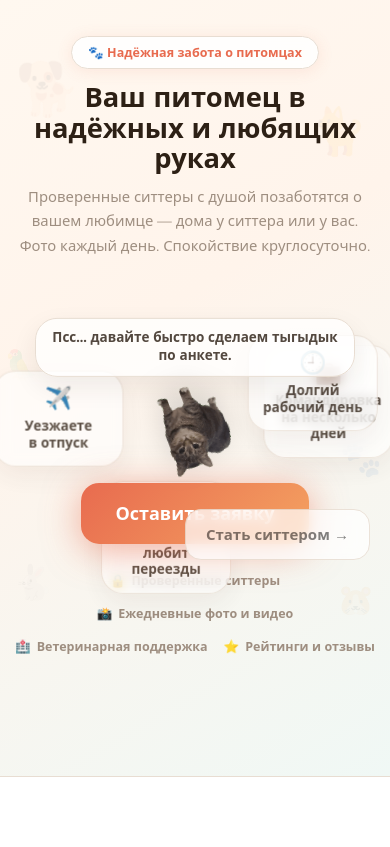
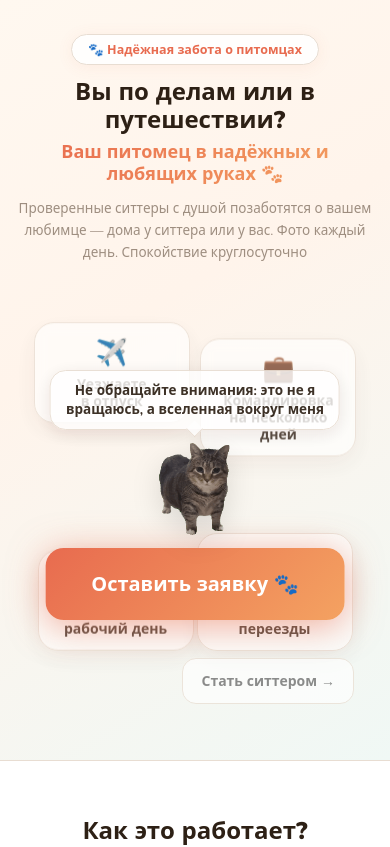
Before and after one commit to 4444alex4444/pawsitter-netlify, a React (Vite) app: page / in a window 390 px wide. Shown: the top 847 px of the page. Built offline with nearby package versions, Linux system fonts and the light colour scheme.

Commit message:
Add files via upload

```diff
--- a/src/App.tsx
+++ b/src/App.tsx
@@ -1,4 +1,4 @@
-import { useState, useEffect, useMemo, useRef } from "react";
+import { useState, useEffect } from "react";
 
 const CSS = `
 @import url('https://fonts.googleapis.com/css2?family=Nunito:wght@400;600;700;800;900&display=swap');
@@ -43,38 +43,62 @@ const PET_ANIM = {
 };
 
 const PET_QUIPS = {
-  cat: ['Я тут хозяин 😌','Мур... это моё кресло 🛋','Я не сплю. Медитирую 🧘','Кручусь-верчусь 🌀'],
-  dog: ['ЗУМИИ ЗУМИИ!!! 🏃','Ты вернёшься?! 🥺','МЯЧИК?! 🎾','Гав-гав-люблю-тебя! ❤️'],
-  rabbit: ['*бинки-бинки* 🎉','Морковка где?! 🥕','Я счастлив вот так! 🌈','СВОБОДА!!! 🐇'],
-  hamster: ['бегубегубегу 💨','Я пробежал 10 км! 🏅','Колесо зовёт! 🌀','Быстрее! Ещё быстрее! ⚡'],
-  bird: ['Чик-чирик! Фью-фью 🦜','Я умею говорить! 🗣','Хорошая птичка! ✨','Свисти со мной! 🎵'],
-  other: ['Привет! Это я! 🐾','Я особенный! 🌟','Выбери меня! 💛','Я здесь, здесь! 🎊'],
+  cat: ['Отлично. Один пушистый начальник зарегистрирован','Кошка отмечена. Готовьте диван','Наконец-то. Кто-то признал, что кот — главный'],
+  dog: ['О, ну всё. Кто-то будет очень сильно любить всех подряд','Принято. Запускаю режим “гулять, бегать, обожать”','Собака. Значит в этой заявке будет много движения и счастья'],
+  rabbit: ['Кролик. Срочно проверяем безопасность проводов','Кролик. Значит будет много ушей, скорости и внезапных исчезновений'],
+  hamster: ['Хомяк. Маленький, а логистика как у склада','Хомяк. Кто-то здесь очень серьёзно относится к семечкам','Маленький клиент, большие амбиции'],
+  bird: ['Птица? Значит будильник теперь пернатый','Птица отмечена. Готовим корм и уважение к вокалу','Птица. Значит кто-то здесь любит быть громким и красивым одновременно'],
+  other: ['Я тут не просто так. Я тут с важной кошачьей экспертизой','Псс… давайте быстро сделаем тыгыдык по анкете','Это не я вращаюсь. Это Вселенная вращается вокруг меня'],
 };
-const LANDING_START = [
-  'Не обращайте внимания: это не я вращаюсь, а вселенная вокруг меня.',
-  'Сделаем вместе с тобой тыгыдык по заявке и опишем питомца.',
-  'Псс… давайте быстро сделаем тыгыдык по анкете.',
-  'Я тут не просто так. Я тут с важной кошачьей экспертизой.',
+
+const START_LINES = [
+  'Не обращайте внимания: это не я вращаюсь, а вселенная вокруг меня',
+  'Сделаем вместе с тобой тыгыдык по заявке и опишем питомца',
+  'Псс… давайте быстро сделаем тыгыдык по анкете',
+  'Я тут не просто так. Я тут с важной кошачьей экспертизой',
 ];
-const LANDING_HOVER = [
-  'Лапки убрали. Я ещё не подписывал согласие на поглаживание.',
-  'Слишком быстро. Попробуйте ещё раз. С едой.',
-  'Попытка контакта зафиксирована. Ухожу красиво.',
+const HOVER_LINES = [
+  'Лапки убрали. Я ещё не подписывал согласие на поглаживание',
+  'Слишком быстро. Попробуйте ещё раз. С едой',
+  'Попытка контакта зафиксирована. Ухожу красиво',
 ];
-const LANDING_IDLE = [
-  'Иногда лучший отпуск — это спокойный питомец дома.',
-  'Я просто проверяю, всё ли тут надёжно.',
-  'Кошки обычно не доверяют людям. Но этих ситтеров я проверил.',
-  'Это не я вращаюсь. Это Вселенная вращается вокруг меня.',
-  'Технически я здесь главный.',
-];
-const LANDING_REASONS = [
-  { key:'vacation', icon:'✈️', lines:['Уезжаете','в отпуск'], phrase:'Отпуск — серьёзная причина. Давайте найдём ситтера.' },
-  { key:'trip', icon:'💼', lines:['Командировка','на несколько дней'], phrase:'Командировки случаются. Питомец должен жить спокойно.' },
-  { key:'work', icon:'🕘', lines:['Долгий','рабочий день'], phrase:'Понимаю. Значит нужен кто-то надёжный.' },
-  { key:'nomoves', icon:'🐾', lines:['Питомец не любит','переезды'], phrase:'Некоторые звери предпочитают оставаться дома. Мудро.' },
+const REASON_LINES = {
+  vacation:'Отпуск — это серьёзная причина. Давайте найдём ситтера',
+  trip:'Командировки случаются. Питомец должен жить спокойно',
+  workday:'Понятно. Значит нужен кто-то надёжный',
+  nomoves:'Некоторые звери предпочитают оставаться дома. Мудро',
+};
+const IDLE_LINES = [
+  'Это не я вращаюсь. Это Земля',
+  'Технически я здесь главный',
+  'Это мой стартап',
+  'Я вообще-то консультант по комфорту',
+  'Это не я вращаюсь. Это Вселенная вращается вокруг меня',
 ];
 
+function noDot(v=''){ return String(v).replace(/\.$/, ''); }
+function pick(arr){ return arr[Math.floor(Math.random()*arr.length)] || ''; }
+function getStepQuips(f, step){
+  if(!f.petType) return START_LINES;
+  if(step===1) return PET_QUIPS[f.petType] || PET_QUIPS.other;
+  if(step===2){
+    const lines=[];
+    if(f.lastVet || f.vetName || f.vetPhone) lines.push('Так, клиника есть. Уже спокойнее даже мне','Вижу организованных людей. Редкость','Хорошо. Медицинская часть учтена','Отлично, у питомца есть план на случай форс-мажора');
+    if(!f.noMeds || (f.meds||[]).length) lines.push('О. Таблетки. Начинается игра «поймай меня сначала»','Лекарства отмечены. Я уже подозрительно смотрю','Интересно. Таблетка будет спрятана в еде?','Так. Медицинский режим. Я заранее не согласен, но продолжайте','Ну всё. Пошла серьёзная сюжетная линия');
+    return lines.length ? lines : ['Так, клиника есть. Уже спокойнее даже мне','Вижу организованных людей. Редкость'];
+  }
+  if(step===3){
+    const lines=[];
+    if(f.foodType || f.foodBrand || f.foodCustom) lines.push('Так. Корм записал. А ночные перекусы учтены?','Интересный пункт. Корм обычный… или тот, за который я вас прощу?','Отлично. Я так понимаю, дегустация входит в обязанности ситтера','Принято. Но если корм невкусный — я буду смотреть осуждающе','Корм принят. Я готов проверить качество','Так, питание пошло. Начинаю верить в эту операцию','Хорошо. Значит голодный бунт откладывается');
+    if(f.sleep) lines.push('Диван отмечен. Я разрешу ситтеру иногда там сидеть','Хороший диван? Мне нужен мягкий. И желательно ваш','Записал: диван. Отлично. Территория уже почти моя','Диван принят. Осталось уточнить — где будет спать ситтер','Диван — это важно. Без него я превращаюсь в очень недовольного кота','Отлично. Стратегическая точка отдыха обнаружена','Мягкий диван? Так, сайт начинает мне нравиться','Лежак — это достойно. Скромно, но с уважением к комфорту','Клетка? Понял. Значит безопасность и режим без импровизации');
+    if(f.petType==='dog' && f.walks) lines.push('Принято. У собаки будет карьера на свежем воздухе','Так. Гулять будем серьёзно','Прогулки есть. Радость официально утверждена','Хороший график. Я бы не пошёл, но поддерживаю');
+    if(f.habits) lines.push('Игры? Хорошо. Я обычно выигрываю','Играть — это отлично. Главное — чтобы вы не уставали','Игры отмечены. Приготовьтесь проигрывать');
+    return lines.length ? lines : PET_QUIPS[f.petType] || PET_QUIPS.other;
+  }
+  if(step===4) return ['Так… даты есть. Операция «спокойная поездка» начинается','План есть — уже хорошо. Я уважаю план и мягкие пледы','Даты записал. Найдём того, кто всё выдержит достойно'];
+  if(step===5) return ['Так… миска, диван, врач. Картина становится обнадёживающей','Я почти перестал придираться. Почти','Ну всё. Похоже, вы реально стараетесь'];
+  return PET_QUIPS[f.petType] || PET_QUIPS.other;
+}
 
 // ── Primitives ────────────────────────────────────────────────────────────────
 function Fld({ label, hint, err, req, children }) {
@@ -358,16 +382,16 @@ function PetGrid({ v, c, err }) {
 }
 
 const STEP_BG={1:'#FFD580',2:'#90E0EF',3:'#C3F0CA',4:'#FFCBA4',5:'#E8CFFF'};
-function PetMascot({ step, petType, tick }) {
+function PetMascot({ step, petType, tick, f }) {
   const em=PET_MAP[petType]; if(!em||em==='🐾') return null;
-  const quips=PET_QUIPS[petType]||PET_QUIPS.other;
-  const msg=quips[tick%quips.length];
+  const quips=getStepQuips(f, step);
+  const msg=noDot(quips[tick%quips.length] || pick(quips) || '');
   const bg=STEP_BG[step]||BORDER;
   return (
     <div style={{ position:'fixed',bottom:90,right:14,zIndex:60,display:'flex',flexDirection:'column',alignItems:'flex-end',gap:6,pointerEvents:'none' }}>
-      <div key={tick} style={{ background:'#fff',borderRadius:14,padding:'8px 12px',boxShadow:'0 4px 18px rgba(80,30,10,.14)',fontSize:12.5,fontWeight:700,color:DARK,maxWidth:155,textAlign:'center',border:`1.5px solid ${bg}`,animation:'popIn .35s ease',position:'relative' }}>
+      <div key={tick} style={{ background:'rgba(255,255,255,.88)',borderRadius:14,padding:'7px 11px',boxShadow:'0 4px 18px rgba(80,30,10,.14)',fontSize:11.8,fontWeight:700,color:DARK,maxWidth:165,textAlign:'center',border:`1.5px solid ${bg}`,animation:'popIn .35s ease',position:'relative',opacity:.92 }}>
         {msg}
-        <div style={{ position:'absolute',bottom:-7,right:16,width:13,height:13,background:'#fff',borderRight:`1.5px solid ${bg}`,borderBottom:`1.5px solid ${bg}`,transform:'rotate(45deg)' }} />
+        <div style={{ position:'absolute',bottom:-7,right:16,width:13,height:13,background:'rgba(255,255,255,.88)',borderRight:`1.5px solid ${bg}`,borderBottom:`1.5px solid ${bg}`,transform:'rotate(45deg)' }} />
       </div>
       <div style={{ fontSize:44,animation:PET_ANIM[petType]||'float 2s ease infinite',filter:'drop-shadow(0 4px 12px rgba(0,0,0,.14))' }}>{em}</div>
     </div>
@@ -456,7 +480,7 @@ function S3({ f, u }) {
       <Fld label='Время кормлений' hint='Нажмите нужное время'><TimeGrid v={f.feedTimes||[]} c={v=>u('feedTimes',v)} /></Fld>
       <Fld label='Питание'><FoodSection f={f} u={u} /></Fld>
       <Fld label='❌ Нельзя давать'><Inp v={f.forbidden||''} c={v=>u('forbidden',v)} ph='Молоко, кости, сладкое...' /></Fld>
-      {f.petType==='dog'&&<Fld label={'Прогулок в день: '+(f.walks||2)}><Stepper v={f.walks||2} c={v=>u('walks',v)} min={1} max={6} /></Fld>}
+      {f.petType==='dog' && <Fld label={'Прогулок в день: '+(f.walks||2)}><Stepper v={f.walks||2} c={v=>u('walks',v)} min={1} max={6} /></Fld>}
       <Fld label='Место для сна'>
         <Chips v={f.sleep} c={v=>u('sleep',v)} opts={[{v:'bed',l:'🛏 Кровать'},{v:'couch',l:'🛋 Диван'},{v:'floor',l:'🪵 Лежак'},{v:'kennel',l:'🏠 Клетка'}]} />
       </Fld>
@@ -726,118 +750,91 @@ function SitterApply({ onBack, onError }) {
   );
 }
 
-
 function Landing({ onForm, onSitter, reviews }) {
-  const [speech,setSpeech]=useState(()=>LANDING_START[Math.floor(Math.random()*LANDING_START.length)]);
-  const [tick,setTick]=useState(0);
-  const [look,setLook]=useState({x:0,y:0});
-  const [catKick,setCatKick]=useState(null);
-  const heroRef=useRef(null);
-  const isMobile = typeof window !== 'undefined' ? window.innerWidth < 700 : false;
-
-  const orbit = useMemo(()=>[
-    { rx: isMobile ? 138 : 228, ry: isMobile ? 92 : 144, phase:-1.9, bob:5, speed:0.00020 },
-    { rx: isMobile ? 146 : 252, ry: isMobile ? 82 : 128, phase:-0.35, bob:4, speed:0.00024 },
-    { rx: isMobile ? 140 : 236, ry: isMobile ? 104 : 154, phase:1.05, bob:6, speed:0.00018 },
-    { rx: isMobile ? 150 : 260, ry: isMobile ? 98 : 146, phase:2.35, bob:5, speed:0.00022 },
-  ], [isMobile]);
+  const [speech,setSpeech]=useState(pick(START_LINES));
+  const [catNudge,setCatNudge]=useState({x:0,y:0,rot:0});
+  const [pushed,setPushed]=useState(null);
 
   useEffect(()=>{
-    const t=setInterval(()=>setTick(x=>x+1), 40);
-    return ()=>clearInterval(t);
-  },[]);
-
-  useEffect(()=>{
-    const idle=setInterval(()=>setSpeech(prev=>{
-      const next=LANDING_IDLE[Math.floor(Math.random()*LANDING_IDLE.length)];
-      return next===prev ? LANDING_IDLE[(LANDING_IDLE.indexOf(next)+1)%LANDING_IDLE.length] : next;
-    }), 14000);
+    const idle=setInterval(()=>setSpeech(noDot(pick(IDLE_LINES))), 16000);
     return ()=>clearInterval(idle);
   },[]);
 
   useEffect(()=>{
-    const pusher=setInterval(()=>{
-      const idx=Math.floor(Math.random()*LANDING_REASONS.length);
-      setCatKick(idx);
-      setTimeout(()=>setCatKick(null), 650);
+    const timer=setInterval(()=>{
+      const index=Math.floor(Math.random()*4);
+      setPushed(index);
+      setTimeout(()=>setPushed(null), 700);
     }, 9000);
-    return ()=>clearInterval(pusher);
+    return ()=>clearInterval(timer);
   },[]);
 
-  useEffect(()=>{
-    const onMove=(e)=>{
-      const rect=heroRef.current?.getBoundingClientRect();
-      if(!rect) return;
-      const cx=rect.left+rect.width/2;
-      const cy=rect.top+rect.height/2+40;
-      const dx=(e.clientX-cx)/rect.width;
-      const dy=(e.clientY-cy)/rect.height;
-      setLook({ x: Math.max(-8,Math.min(8,dx*18)), y: Math.max(-5,Math.min(5,dy*12)) });
-    };
-    window.addEventListener('mousemove', onMove);
-    return ()=>window.removeEventListener('mousemove', onMove);
-  },[]);
+  const reasons=[
+    {icon:'✈️', title:['Уезжаете','в отпуск'], key:'vacation'},
+    {icon:'💼', title:['Командировка','на несколько дней'], key:'trip'},
+    {icon:'🕘', title:['Долгий','рабочий день'], key:'workday'},
+    {icon:'🐾', title:['Питомец не любит','переезды'], key:'nomoves'},
+  ];
 
-  const spinCycle = (tick*40)%4300;
-  const spinDeg = spinCycle < 1150 ? 0 : ((spinCycle-1150)/2400)*540;
-  const catTransform = `translate(${look.x}px, ${look.y}px) rotate(${spinDeg}deg)`;
+  function handleReason(reason){
+    setSpeech(noDot(REASON_LINES[reason.key]||pick(START_LINES)));
+    setTimeout(()=>onForm(),180);
+  }
 
-  const cardPos = (i)=>{
-    const c=orbit[i];
-    const t=Date.now();
-    const a=t*c.speed + c.phase;
-    const x=Math.cos(a)*c.rx + (catKick===i ? 60 : 0);
-    const y=Math.sin(a)*c.ry + Math.sin(t*0.0014+i)*c.bob;
-    return {
-      left:'50%',
-      top:'56%',
-      transform:`translate(calc(-50% + ${x}px), calc(-50% + ${y}px)) ${catKick===i ? 'rotate(8deg)' : ''}`,
-    };
-  };
+  function handleCatMove(e){
+    const card=e.currentTarget.getBoundingClientRect();
+    const x=e.clientX-card.left;
+    const y=e.clientY-card.top;
+    const dx=x<card.width/2?26:-26;
+    const dy=y<card.height/2?14:-14;
+    setCatNudge({x:dx,y:dy,rot:dx>0?8:-8});
+    setSpeech(noDot(pick(HOVER_LINES)));
+    setTimeout(()=>setCatNudge({x:0,y:0,rot:0}),650);
+  }
 
-  const floaters=[{e:'🐕',top:'7%',left:'4%',size:52,dur:3.2},{e:'🐈',top:'13%',right:'6%',size:46,dur:2.8},{e:'🐇',top:'73%',left:'3%',size:34,dur:3.5},{e:'🐹',top:'75%',right:'4%',size:30,dur:2.9},{e:'🦜',top:'45%',left:'1%',size:28,dur:4.1},{e:'🐾',top:'57%',right:'2%',size:34,dur:3.4}];
+  const orbit=[
+    {top:'10%', left:'max(12px, 4vw)'},
+    {top:'15%', right:'max(12px, 4vw)'},
+    {bottom:'13%', left:'max(12px, 5vw)'},
+    {bottom:'12%', right:'max(12px, 5vw)'},
+  ];
 
   return (
     <div style={{ background:CREAM }}>
-      <section ref={heroRef} style={{ padding:isMobile?'36px 14px 22px':'44px 16px 32px',background:'linear-gradient(150deg,#FFF8F0 0%,#FFF4EB 40%,#F0F8F5 100%)',position:'relative',overflow:'hidden',minHeight:isMobile?'92svh':'100svh' }}>
-        {floaters.map((p,i)=><div key={i} style={{ position:'absolute',top:p.top,left:p.left,right:p.right,fontSize:p.size,opacity:.06,animation:`float ${p.dur}s ease ${i*.4}s infinite`,pointerEvents:'none',userSelect:'none' }}>{p.e}</div>)}
-        <div style={{ maxWidth:860,margin:'0 auto',textAlign:'center',position:'relative',zIndex:1 }}>
-          <div style={{ display:'inline-flex',alignItems:'center',gap:8,background:'rgba(255,255,255,.84)',backdropFilter:'blur(6px)',borderRadius:99,padding:'7px 16px',fontSize:12.5,fontWeight:700,color:P,border:`1px solid ${BORDER}`,marginBottom:14,boxShadow:'0 2px 16px rgba(232,107,79,.12)' }}>🐾 Надёжная забота о питомцах</div>
-          <h1 style={{ fontSize:isMobile?'clamp(22px,7vw,34px)':'clamp(25px,5.3vw,56px)',fontWeight:900,color:DARK,lineHeight:1.12,margin:'0 0 10px',maxWidth:760,marginInline:'auto' }}>Ваш питомец в надёжных и любящих руках</h1>
-          <p style={{ fontSize:isMobile?'clamp(13px,3.8vw,16px)':'clamp(15px,3.7vw,21px)',color:MUTED,lineHeight:1.65,maxWidth:680,margin:'0 auto 16px' }}>Проверенные ситтеры с душой позаботятся о вашем любимце — дома у ситтера или у вас. Фото каждый день. Спокойствие круглосуточно.</p>
+      <section style={{ padding:'34px 18px 40px',background:'linear-gradient(150deg,#FFF8F0 0%,#FFF4EB 40%,#F0F8F5 100%)',position:'relative',overflow:'hidden',minHeight:'min(100vh,760px)' }}>
+        <div style={{ maxWidth:980,margin:'0 auto',textAlign:'center',position:'relative',zIndex:2 }}>
+          <div style={{ display:'inline-flex',alignItems:'center',gap:8,background:'rgba(255,255,255,.9)',borderRadius:99,padding:'6px 16px',fontSize:12.5,fontWeight:700,color:P,border:`1px solid ${BORDER}`,marginBottom:14,boxShadow:'0 2px 16px rgba(232,107,79,.08)' }}>🐾 Надёжная забота о питомцах</div>
+          <h1 style={{ fontSize:'clamp(24px,4.2vw,38px)',fontWeight:900,color:DARK,lineHeight:1.15,margin:'0 0 8px' }}>Вы по делам или в путешествии?</h1>
+          <h2 style={{ fontSize:'clamp(18px,3.1vw,28px)',fontWeight:800,margin:'0 0 12px',lineHeight:1.22,background:grad,WebkitBackgroundClip:'text',WebkitTextFillColor:'transparent' }}>Ваш питомец в надёжных и любящих руках 🐾</h2>
+          <p style={{ fontSize:'clamp(13.5px,1.75vw,16px)',color:MUTED,lineHeight:1.62,margin:'0 auto 16px',maxWidth:530 }}>Проверенные ситтеры с душой позаботятся о вашем любимце — дома у ситтера или у вас. Фото каждый день. Спокойствие круглосуточно</p>
 
-          <div style={{ position:'relative',maxWidth:760,margin:'0 auto',height:isMobile ? 290 : 440 }}>
-            {LANDING_REASONS.map((r,i)=>(
-              <button key={r.key} onClick={()=>{setSpeech(r.phrase);onForm();}}
-                style={{ position:'absolute',...cardPos(i), width: isMobile ? 130 : 170, minHeight:isMobile ? 86 : 102, padding:'14px 12px', borderRadius:22, border:`1px solid rgba(232,221,210,.9)`, background:'rgba(255,255,255,.78)', backdropFilter:'blur(6px)', WebkitBackdropFilter:'blur(6px)', boxShadow:'0 10px 28px rgba(58,35,24,.08)', display:'flex', flexDirection:'column', alignItems:'center', justifyContent:'center', gap:6, color:DARK, fontWeight:800, fontSize:isMobile ? 13.5 : 16, lineHeight:1.22, cursor:'pointer', opacity:.78, transition:'transform .25s ease, opacity .25s ease' }}
-                onMouseEnter={e=>{e.currentTarget.style.opacity='1';}}
-                onMouseLeave={e=>{e.currentTarget.style.opacity='0.78';}}
-              >
-                <div style={{ fontSize:isMobile ? 22 : 25 }}>{r.icon}</div>
-                <div>{r.lines.map((line,idx)=><div key={idx}>{line}</div>)}</div>
-              </button>
-            ))}
+          <div style={{ position:'relative',height:'min(56vh,430px)',maxHeight:430,minHeight:330,margin:'0 auto 10px',maxWidth:960 }}>
+            {reasons.map((r,i)=>{
+              const wobble=i===0?'float 7s ease-in-out infinite':i===1?'float 9s ease-in-out infinite':i===2?'float 8s ease-in-out infinite':'float 10s ease-in-out infinite';
+              return (
+                <button key={r.key} onClick={()=>handleReason(r)} style={{ position:'absolute', ...orbit[i], width:'clamp(156px,18vw,188px)', minHeight:92, borderRadius:20, border:`1px solid ${BORDER}`, background:'rgba(255,255,255,.78)', backdropFilter:'blur(6px)', WebkitBackdropFilter:'blur(6px)', boxShadow:'0 8px 24px rgba(80,30,10,.07)', padding:'12px 14px', cursor:'pointer', display:'flex', flexDirection:'column', alignItems:'center', justifyContent:'center', gap:6, opacity:.78, transition:'transform .22s ease, opacity .22s ease', animation:wobble, transform:pushed===i?'translate(60px,-6px) rotate(8deg)':'' }} onMouseEnter={e=>{e.currentTarget.style.opacity='1';e.currentTarget.style.transform=(pushed===i?'translate(60px,-6px) rotate(8deg) ':'')+'scale(1.05)';}} onMouseLeave={e=>{e.currentTarget.style.opacity='.78';e.currentTarget.style.transform=pushed===i?'translate(60px,-6px) rotate(8deg)':'';}}>
+                  <div style={{ fontSize:26 }}>{r.icon}</div>
+                  <div style={{ fontSize:14,fontWeight:800,color:DARK,lineHeight:1.22 }}>{r.title.map((line,idx)=><div key={idx}>{line}</div>)}</div>
+                </button>
+              );
+            })}
 
-            <div style={{ position:'absolute',left:'50%',top:'54%',transform:'translate(-50%,-50%)',width:'min(100%, 440px)',display:'flex',flexDirection:'column',alignItems:'center',zIndex:5 }}>
-              <div style={{ background:'rgba(255,255,255,.76)',border:`1px solid ${BORDER}`,borderRadius:22,padding:isMobile?'10px 14px':'12px 16px',boxShadow:'0 10px 26px rgba(56,34,22,.08)',fontSize:isMobile ? 13.5 : 15.5,fontWeight:800,lineHeight:1.38,color:'rgba(45,32,21,.82)',maxWidth: isMobile ? 320 : 390, marginBottom:8 }}>
-                {speech}
+            <div style={{ position:'absolute',left:'50%',top:'50%',transform:'translate(-50%,-50%)',width:'min(92vw,420px)',display:'flex',flexDirection:'column',alignItems:'center',zIndex:3 }}>
+              <div style={{ background:'rgba(255,255,255,.86)',border:`1px solid ${BORDER}`,borderRadius:16,padding:'10px 14px',fontSize:13.5,fontWeight:700,color:DARK,maxWidth:290,boxShadow:'0 4px 18px rgba(80,30,10,.10)',marginBottom:10,position:'relative',opacity:.92 }}>
+                {noDot(speech)}
+                <div style={{ position:'absolute',bottom:-6,left:'50%',marginLeft:-6,width:12,height:12,background:'rgba(255,255,255,.86)',borderRight:`1px solid ${BORDER}`,borderBottom:`1px solid ${BORDER}`,transform:'rotate(45deg)' }} />
               </div>
-              <img src='/oiia-cat.gif' alt='OIIA cat' onMouseEnter={()=>setSpeech(LANDING_HOVER[Math.floor(Math.random()*LANDING_HOVER.length)])}
-                style={{ width: isMobile ? 88 : 122, height:'auto', marginBottom:10, transform:catTransform, transformOrigin:'center center', transition:'transform .08s linear', filter:'drop-shadow(0 8px 14px rgba(0,0,0,.14))', userSelect:'none' }} />
-              <button onClick={()=>onForm()} style={{ padding: isMobile ? '18px 34px' : '22px 46px',borderRadius:18,border:'none',background:grad,color:'#fff',fontWeight:900,fontSize:isMobile ? 18 : 20,cursor:'pointer',boxShadow:'0 10px 30px rgba(0,0,0,.15)',animation:'glow 2.5s ease infinite' }}>Оставить заявку</button>
+              <img src='/oiia-cat.gif' alt='oiia cat' onMouseMove={handleCatMove} onMouseEnter={()=>setSpeech(noDot(pick(HOVER_LINES)))} style={{ width:'clamp(96px,13vw,124px)',height:'auto',marginBottom:12,transform:`translate(${catNudge.x}px,${catNudge.y}px) rotate(${catNudge.rot}deg)`,transition:'transform .18s ease',filter:'drop-shadow(0 8px 14px rgba(0,0,0,.12))' }} />
+              <button onClick={onForm} style={{ padding:'22px 46px',borderRadius:18,border:'none',background:grad,color:'#fff',fontWeight:900,fontSize:20,cursor:'pointer',boxShadow:'0 10px 30px rgba(232,107,79,.28)',animation:'glow 2.5s ease infinite' }}>Оставить заявку 🐾</button>
             </div>
 
-            <button onClick={onSitter} style={{ position:'absolute',right: isMobile ? 6 : 12,bottom: isMobile ? 4 : 8,padding:'14px 20px',borderRadius:16,border:`1px solid ${BORDER}`,background:'rgba(255,255,255,.88)',backdropFilter:'blur(6px)',color:'#666',fontWeight:800,fontSize:15,cursor:'pointer',opacity:.82,zIndex:6 }}>Стать ситтером →</button>
-          </div>
-
-          <div style={{ display:'flex',gap:16,justifyContent:'center',flexWrap:'wrap',marginTop:8 }}>
-            {[['🔒','Проверенные ситтеры'],['📸','Ежедневные фото и видео'],['🏥','Ветеринарная поддержка'],['⭐','Рейтинги и отзывы']].map(item=><div key={item[1]} style={{ display:'flex',alignItems:'center',gap:6,fontSize:12.5,color:MUTED,fontWeight:700 }}><span>{item[0]}</span>{item[1]}</div>)}
+            <button onClick={onSitter} style={{ position:'absolute',right:18,bottom:6,padding:'12px 18px',borderRadius:14,border:`1px solid ${BORDER}`,background:'rgba(255,255,255,.86)',color:'#666',fontWeight:800,fontSize:14,cursor:'pointer',opacity:.74,zIndex:4 }}>Стать ситтером →</button>
           </div>
         </div>
       </section>
-      <section style={{ padding:'64px 20px',background:'#fff',borderTop:`1px solid ${BORDER}` }}>
+      <section style={{ padding:'52px 20px',background:'#fff',borderTop:`1px solid ${BORDER}` }}>
         <div style={{ maxWidth:840,margin:'0 auto' }}>
-          <div style={{ textAlign:'center',marginBottom:40 }}>
+          <div style={{ textAlign:'center',marginBottom:34 }}>
             <h2 style={{ fontSize:24,fontWeight:900,color:DARK,margin:'0 0 6px' }}>Как это работает?</h2>
             <p style={{ color:MUTED,fontSize:14,margin:0 }}>Просто, прозрачно, с заботой</p>
           </div>
@@ -862,7 +859,6 @@ function Landing({ onForm, onSitter, reviews }) {
     </div>
   );
 }
-
 
 function WarnModal({ missing, onFill, onSkip }) {
   return (
@@ -921,7 +917,7 @@ function FormWizard({ step, f, u, e, onNext, onBack, onClear, submitError }) {
         </div>
         <p style={{ textAlign:'center',fontSize:11,color:'#DDD',marginTop:10 }}>Шаг {step} из 5 · 🔒 Конфиденциально</p>
       </div>
-      <PetMascot step={step} petType={f.petType} tick={tick} />
+      <PetMascot step={step} petType={f.petType} tick={tick} f={f} />
     </div>
   );
 }
```
